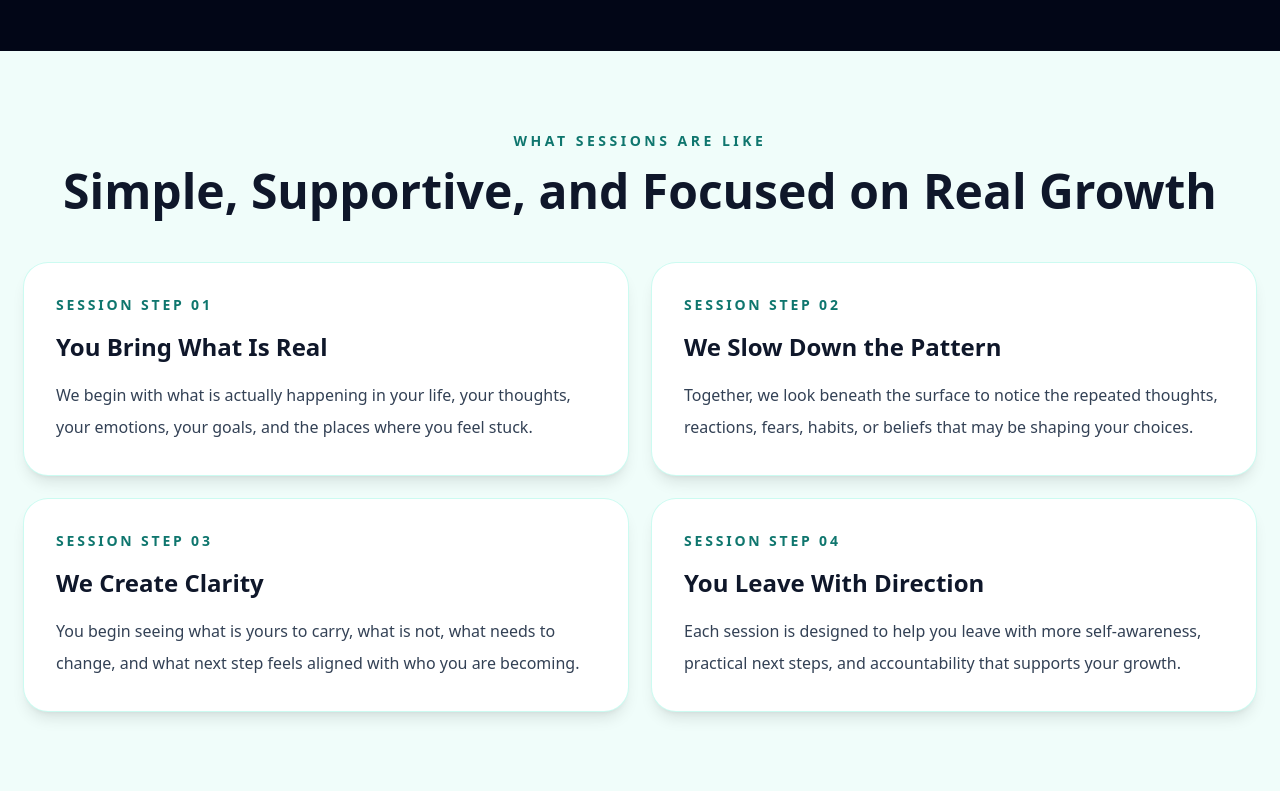
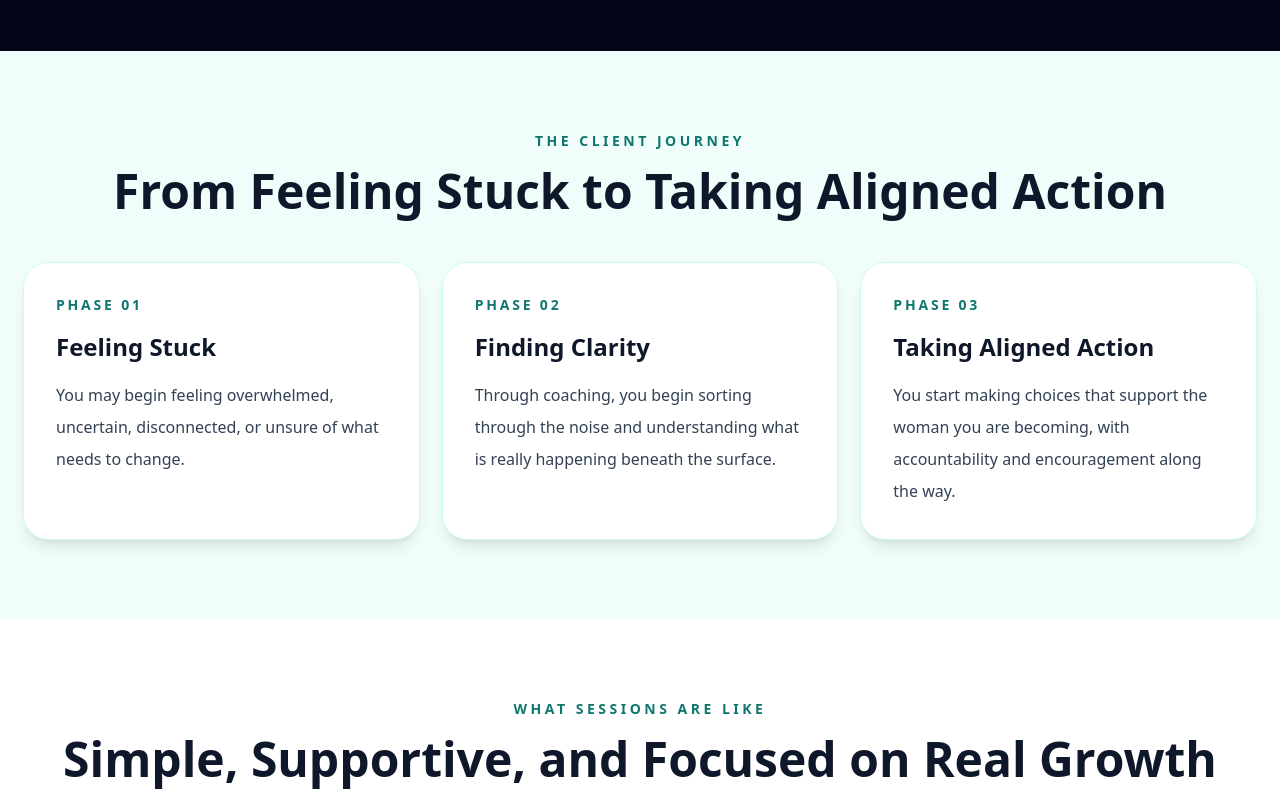
Before and after one commit to Kaelynn-Kinnison/life-coaching-with-kaelynn2, a Next.js app: page /coaching-approach in a window 1280 px wide. Shown: the part 1660-2460 px from the top of the page. Built offline with nearby package versions, Linux system fonts and the light colour scheme; a web font is replaced by a local one.

Commit message:
Update page.js

```diff
--- a/app/coaching-approach/page.js
+++ b/app/coaching-approach/page.js
@@ -3,7 +3,7 @@ import Link from "next/link";
 export const metadata = {
   title: "Coaching Approach | Life Coaching with Kaelynn",
   description:
-    "Discover what coaching with Kaelynn feels like: compassionate support, honest accountability, self-awareness, confidence-building, and action-focused growth for women ready for transformation.",
+    "Discover what coaching with Kaelynn feels like: compassionate support, honest accountability, confidence-building, clarity, and action-focused growth for women creating their next chapter.",
 };
 
 const bookingLink = "https://calendar.app.google/YdUEyKBPG7xa4ox99";
@@ -11,19 +11,19 @@ const bookingLink = "https://calendar.app.google/YdUEyKBPG7xa4ox99";
 const sessionFlow = [
   {
     title: "You Bring What Is Real",
-    text: "We begin with what is actually happening in your life, your thoughts, your emotions, your goals, and the places where you feel stuck.",
+    text: "We begin with what is actually happening in your life, your emotions, your goals, and the places where you feel stuck or uncertain.",
   },
   {
     title: "We Slow Down the Pattern",
-    text: "Together, we look beneath the surface to notice the repeated thoughts, reactions, fears, habits, or beliefs that may be shaping your choices.",
+    text: "Together, we notice the thoughts, reactions, fears, habits, or beliefs that may be shaping your choices.",
   },
   {
     title: "We Create Clarity",
-    text: "You begin seeing what is yours to carry, what is not, what needs to change, and what next step feels aligned with who you are becoming.",
+    text: "You begin seeing what is yours to carry, what is not, what needs to change, and what next step feels aligned.",
   },
   {
     title: "You Leave With Direction",
-    text: "Each session is designed to help you leave with more self-awareness, practical next steps, and accountability that supports your growth.",
+    text: "Each session is designed to help you leave with practical next steps, self-awareness, and accountability.",
   },
 ];
 
@@ -68,6 +68,21 @@ const about = [
   "Taking realistic steps toward change",
 ];
 
+const clientJourney = [
+  {
+    title: "Feeling Stuck",
+    text: "You may begin feeling overwhelmed, uncertain, disconnected, or unsure of what needs to change.",
+  },
+  {
+    title: "Finding Clarity",
+    text: "Through coaching, you begin sorting through the noise and understanding what is really happening beneath the surface.",
+  },
+  {
+    title: "Taking Aligned Action",
+    text: "You start making choices that support the woman you are becoming, with accountability and encouragement along the way.",
+  },
+];
+
 export default function CoachingApproachPage() {
   return (
     <main className="bg-white text-slate-900">
@@ -82,8 +97,8 @@ export default function CoachingApproachPage() {
             </p>
 
             <h1 className="mb-6 text-4xl font-bold tracking-tight text-slate-900 md:text-6xl">
-              A Coaching Space Where You Can Feel Heard, Supported, and
-              Challenged to Grow
+              A Coaching Space for Women Ready to Rebuild Confidence and Create
+              Their Next Chapter
             </h1>
 
             <p className="mb-8 text-lg leading-8 text-slate-700 md:text-xl">
@@ -146,10 +161,10 @@ export default function CoachingApproachPage() {
           </h2>
 
           <p className="mx-auto max-w-3xl text-lg leading-8 text-slate-700">
-            You are a person with a story, emotions, goals, patterns, strengths,
-            and experiences that deserve to be understood. My coaching approach
-            begins with seeing the whole person, not just the problem you want
-            to solve.
+            You are a person with a story, emotions, goals, patterns,
+            strengths, and experiences that deserve to be understood. My
+            coaching approach begins with seeing the whole person, not just the
+            problem you want to solve.
           </p>
         </div>
       </section>
@@ -196,6 +211,39 @@ export default function CoachingApproachPage() {
         <div className="mx-auto max-w-7xl">
           <div className="mb-12 text-center">
             <p className="mb-4 text-sm font-semibold uppercase tracking-[0.25em] text-teal-700">
+              The Client Journey
+            </p>
+
+            <h2 className="text-3xl font-bold text-slate-900 md:text-5xl">
+              From Feeling Stuck to Taking Aligned Action
+            </h2>
+          </div>
+
+          <div className="grid gap-6 md:grid-cols-3">
+            {clientJourney.map((item, index) => (
+              <article
+                key={item.title}
+                className="rounded-3xl bg-white p-8 shadow-lg ring-1 ring-teal-100"
+              >
+                <p className="mb-4 text-sm font-bold uppercase tracking-[0.2em] text-teal-700">
+                  Phase 0{index + 1}
+                </p>
+
+                <h3 className="mb-4 text-2xl font-bold text-slate-900">
+                  {item.title}
+                </h3>
+
+                <p className="leading-8 text-slate-700">{item.text}</p>
+              </article>
+            ))}
+          </div>
+        </div>
+      </section>
+
+      <section className="px-6 py-20">
+        <div className="mx-auto max-w-7xl">
+          <div className="mb-12 text-center">
+            <p className="mb-4 text-sm font-semibold uppercase tracking-[0.25em] text-teal-700">
               What Sessions Are Like
             </p>
 
@@ -208,7 +256,7 @@ export default function CoachingApproachPage() {
             {sessionFlow.map((item, index) => (
               <article
                 key={item.title}
-                className="rounded-3xl bg-white p-8 shadow-lg ring-1 ring-teal-100"
+                className="rounded-3xl bg-slate-50 p-8 shadow-md ring-1 ring-slate-200"
               >
                 <p className="mb-4 text-sm font-bold uppercase tracking-[0.2em] text-teal-700">
                   Session Step 0{index + 1}
@@ -274,9 +322,9 @@ export default function CoachingApproachPage() {
             </h2>
 
             <p className="mx-auto mt-6 max-w-3xl text-lg leading-8 text-slate-700">
-              Core belief work may be part of the process, but coaching is also
-              about helping you navigate the real-life places where those
-              beliefs show up.
+              Core belief work may be part of the process, but this page is
+              focused on the experience of coaching and the real-life areas
+              where support can help you move forward.
             </p>
           </div>
 
@@ -352,14 +400,15 @@ export default function CoachingApproachPage() {
           </p>
 
           <h2 className="mb-6 text-3xl font-bold text-slate-900 md:text-4xl">
-            Core Belief Work May Be Part of the Process
+            Core Belief Work May Be Woven Into Coaching
           </h2>
 
           <p className="mx-auto max-w-3xl text-lg leading-8 text-slate-700">
-            My signature Core Belief Transformation Method may be woven into
-            your coaching experience when it supports your goals. This allows us
-            to look beneath the surface, identify what may be keeping you stuck,
-            and create meaningful change from the inside out.
+            When it supports your goals, my signature Core Belief
+            Transformation Method may be part of your coaching experience. The
+            full Core Belief page explains the method in detail, while this page
+            is designed to help you understand the experience of working with
+            me.
           </p>
 
           <div className="mt-8">
```
